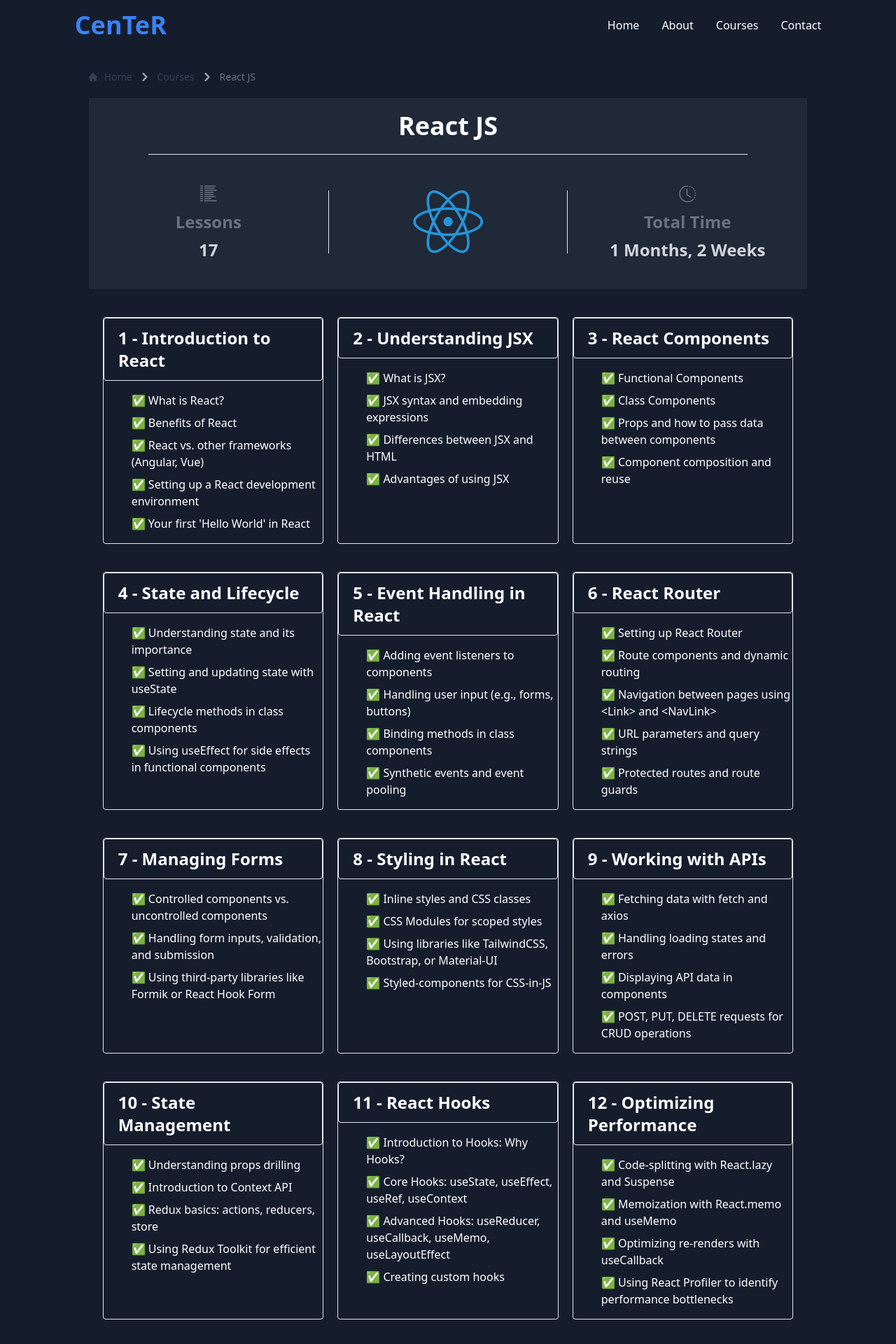
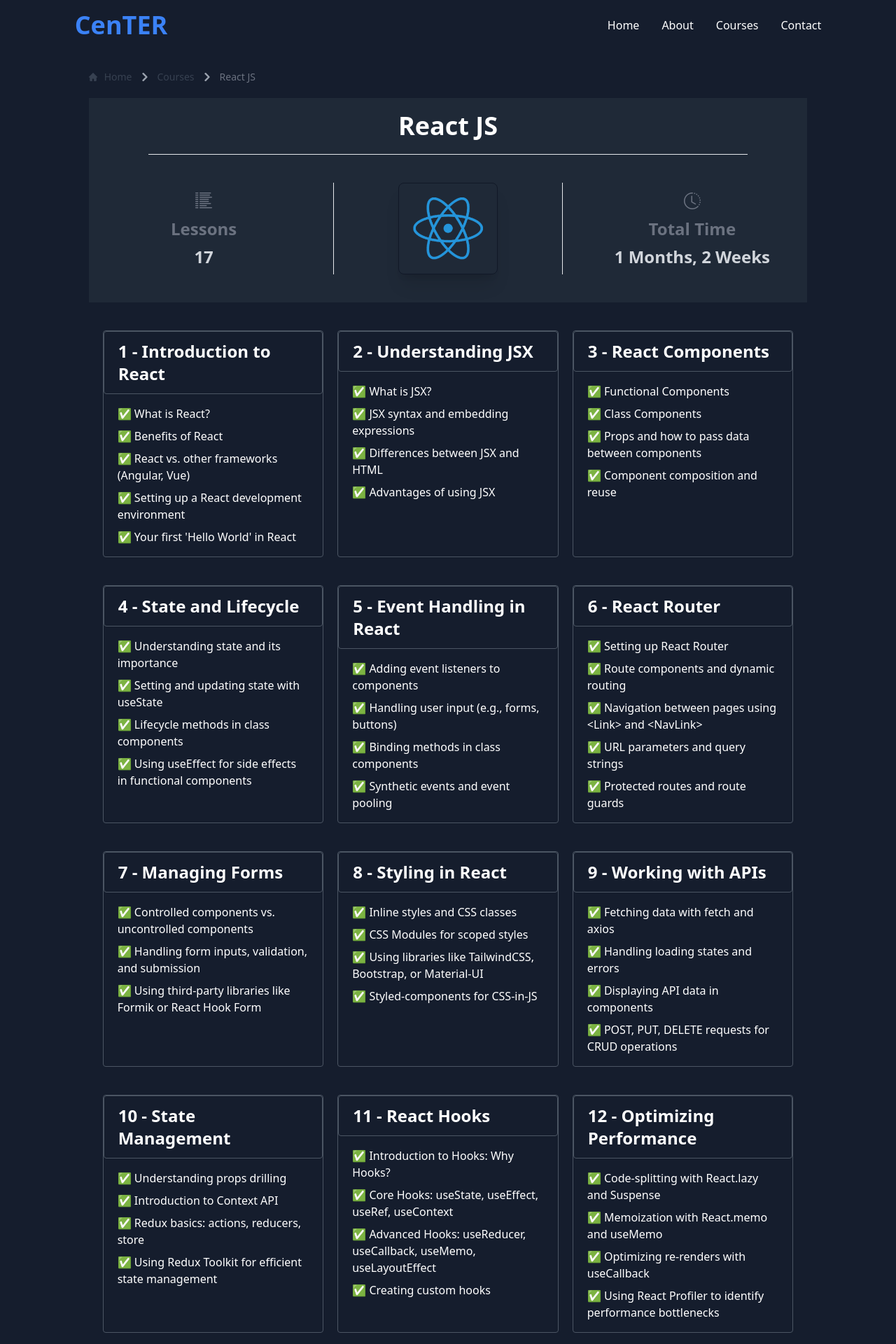
Before and after one commit to mziliNassim/center-flask, a Flask app: page /courses/1/1 in a window 1280 px wide. Shown: the top 1920 px of the page at 70% size. Run offline with Flask 3, Linux system fonts and the light colour scheme; some libraries are stand-ins or nearby versions.

Commit message:
resposive design

```diff
--- a/static/css/style.css
+++ b/static/css/style.css
@@ -12,3 +12,21 @@ body::before {
   display: flex;
   right: 0;
 }
+/* ============================= */
+::-webkit-scrollbar {
+  width: 12px;
+  height: 12px;
+}
+::-webkit-scrollbar-track {
+  background: #111827;
+  border-radius: 10px;
+  border: 1px solid transparent;
+}
+::-webkit-scrollbar-thumb {
+  background: #60a5fa;
+  border-radius: 10px;
+  border: 3px solid transparent;
+}
+::-webkit-scrollbar-horizontal {
+  height: 10px;
+}
--- a/templates/cours.html
+++ b/templates/cours.html
@@ -83,22 +83,32 @@
 
       <hr class="my-5 w-10/12 mx-auto" />
 
-      <div class="grid grid-cols-3 items-center justify-center py-5">
-        <div class="flex flex-col font-semibold text-2xl gap-2">
+      <div
+        class="grid grid-cols-2 lg:grid-cols-3 items-center gap-5 justify-center py-5"
+      >
+        <div
+          class="order-2 lg:order-1 flex flex-col font-semibold text-2xl gap-2"
+        >
           <i class="bi bi-list-columns-reverse text-gray-500"></i>
           <span class="text-gray-500">Lessons</span>
           <span class="text-gray-300"> {{ cours.lessons | length }} </span>
         </div>
 
-        <div class="border-l border-r">
-          <img
-            class="w-[100px] mx-auto"
-            src="{{ url_for('static', filename='img/logos/' +  cours.logo )}}"
-            alt="{{ cours.cours }}"
-          />
+        <div
+          class="order-1 lg:order-2 col-span-2 lg:col-span-1 lg:border-l lg:border-r w-full flex items-center justify-center"
+        >
+          <div
+            class="w-fit text-center p-5 border border-gray-900 shadow-xl rounded-lg"
+          >
+            <img
+              class="w-[100px] mx-auto"
+              src="{{ url_for('static', filename='img/logos/' +  cours.logo )}}"
+              alt="{{ cours.cours }}"
+            />
+          </div>
         </div>
 
-        <div class="flex flex-col font-semibold text-2xl gap-2">
+        <div class="order-3 flex flex-col font-semibold text-2xl gap-2">
           <i class="bi bi-clock-history text-gray-500"></i>
           <span class="text-gray-500">Total Time</span>
           <span class="text-gray-300">{{ cours.totalTime }}</span>
@@ -107,14 +117,16 @@
     </div>
 
     <!-- Lessons -->
-    <div class="grid grid-cols-3 gap-5 px-5">
+    <div class="grid grid-cols-1 sm:grid-cols-2 lg:grid-cols-3 gap-5 px-5">
       {% for lesson in cours.lessons %}
-      <div class="mb-5 border rounded">
-        <div class="text-2xl font-semibold mb-2 border px-5 py-3 rounded">
+      <div class="mb-5 border border-gray-600 rounded">
+        <div
+          class="text-2xl font-semibold mb-2 border border-gray-600 px-5 py-3 rounded"
+        >
           {{ lesson.id }} - {{ lesson.lesson }}
         </div>
 
-        <div class="ml-10 py-2">
+        <div class="mx-5 py-2">
           {% for subLesson in lesson.subLessons %}
           <div class="text-md mb-2">
             <span>✅</span>
--- a/templates/courses.html
+++ b/templates/courses.html
@@ -2,7 +2,7 @@
 
 <div class="mx-auto w-full px-5 md:w-11/12 lg:w-10/12">
   <div class="mb-10">
-    <!-- na lign -->
+    <!-- nav lign -->
     <nav class="flex mb-5" aria-label="Breadcrumb">
       <ol
         class="inline-flex items-center space-x-1 md:space-x-2 rtl:space-x-reverse"
--- a/templates/layout.html
+++ b/templates/layout.html
@@ -4,11 +4,16 @@
     <meta charset="UTF-8" />
     <meta name="viewport" content="width=device-width, initial-scale=1.0" />
 
+    <link
+      rel="shortcut icon"
+      href="{{ url_for('static', filename='img/favicon.ico') }}"
+      type="image/x-icon"
+    />
     <!-- page title -->
     {% if title %}
-    <title>Learn Flask -- {{ title}}</title>
+    <title>CenTER - {{ title}}</title>
     {% else %}
-    <title>Learn Flask</title>
+    <title>CenTER</title>
     {% endif %}
 
     <!-- Icons - bootstrap -->
@@ -36,7 +41,7 @@
         <a href="/" class="flex items-center space-x-3 rtl:space-x-reverse">
           <span
             class="self-center text-4xl text-blue-500 font-semibold whitespace-nowrap"
-            >CenTeR</span
+            >CenTER</span
           >
         </a>
 
@@ -113,12 +118,12 @@
       <div class="w-full max-w-screen-xl mx-auto p-4 md:py-8">
         <div class="sm:flex sm:items-center sm:justify-between">
           <a
-            href="https://flowbite.com/"
+            href="/"
             class="flex items-center mb-4 sm:mb-0 space-x-3 rtl:space-x-reverse"
           >
             <span
               class="self-center text-4xl text-blue-500 font-semibold whitespace-nowrap"
-              >CenTeR</span
+              >CenTER</span
             >
           </a>
           <ul
```
Also changed, not shown: templates/home.html (+0 -22 lines), static/img/favicon.ico (added).
